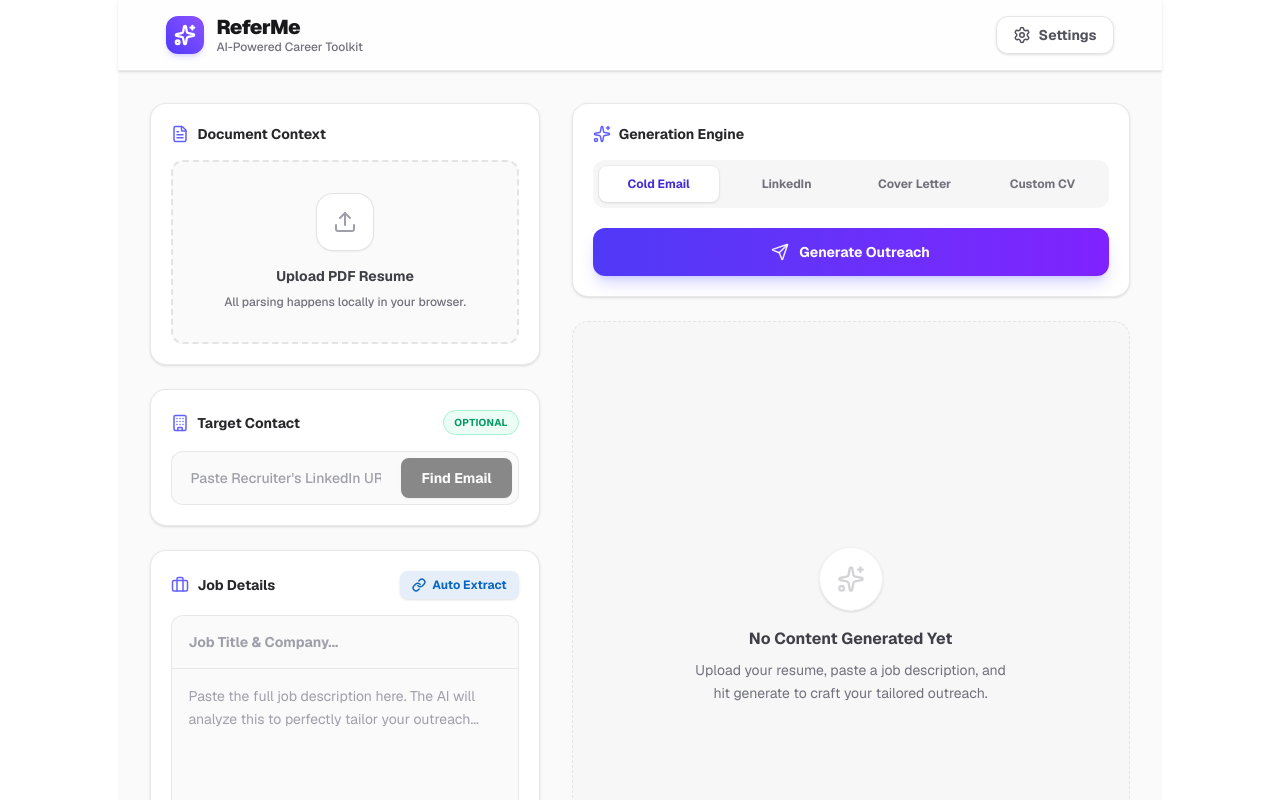
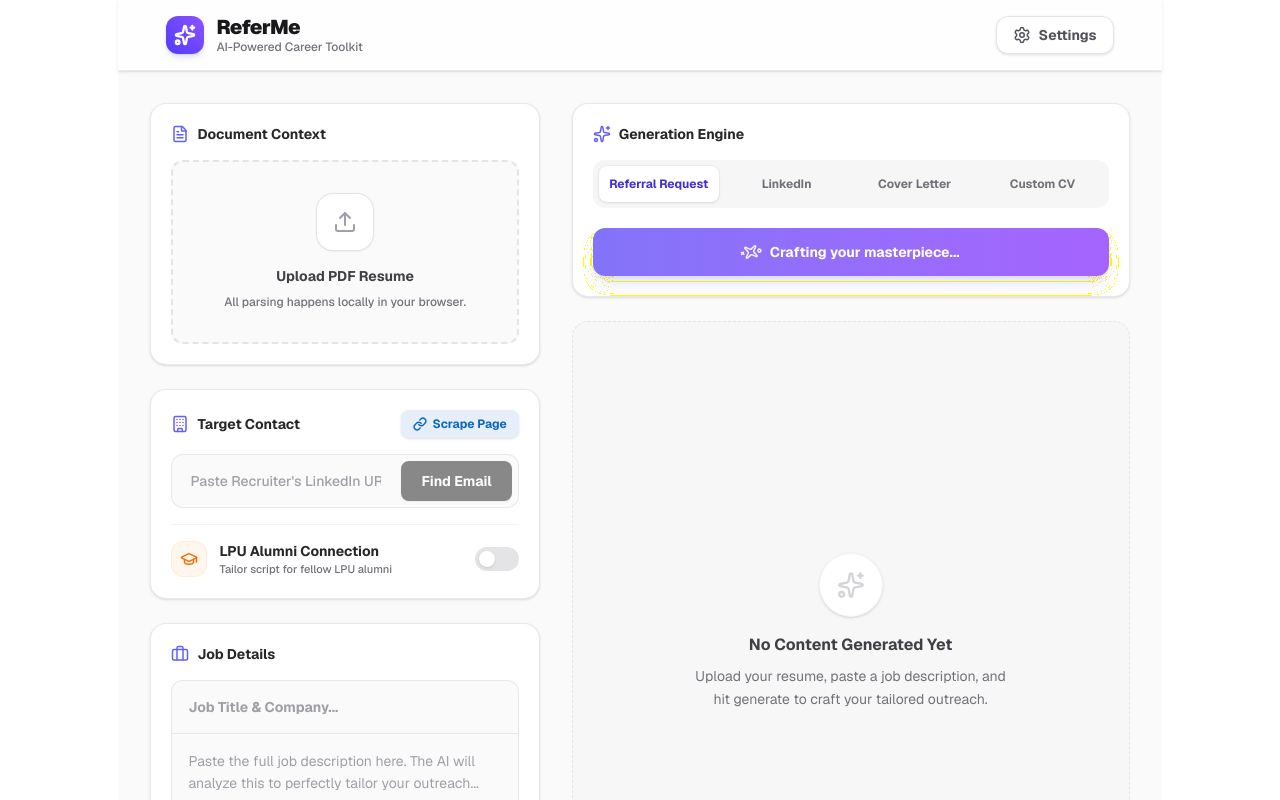
Before and after one commit to yokesh-kumar-M/ReferMe, a Next.js app: page / in a window 1280 px wide. Shown: the top 800 px of the page. Built offline with nearby package versions, Linux system fonts and the light colour scheme; no server answers.

Commit message:
feat: automatic linkedIn scraping and intelligent LPU alumni referral targeting

```diff
--- a/src/app/ClientPage.tsx
+++ b/src/app/ClientPage.tsx
@@ -7,7 +7,7 @@ import { sanitizeText, extractRelevantResumeContext } from "@/lib/utils";
 import {
   Briefcase, FileText, Send, Sparkles, Settings,
   CheckCircle2, AlertCircle, Copy, FileUp, X, Mail, Upload, Link,
-  ChevronRight, Building
+  Building, GraduationCap
 } from "lucide-react";
 
 export default function ClientPage() {
@@ -16,7 +16,7 @@ export default function ClientPage() {
 
   const [jobTitle, setJobTitle] = useState("");
   const [jobDescription, setJobDescription] = useState("");
-  const [generationType, setGenerationType] = useState<"cold_email" | "linkedin" | "cover_letter" | "custom_cv">("cold_email");
+  const [generationType, setGenerationType] = useState<"referral" | "linkedin" | "cover_letter" | "custom_cv">("referral");
 
   const [loading, setLoading] = useState(false);
   const [result, setResult] = useState("");
@@ -29,6 +29,7 @@ export default function ClientPage() {
   const [recruiterEmail, setRecruiterEmail] = useState("");
   const [isVerifyingEmail, setIsVerifyingEmail] = useState(false);
   const [isExtension, setIsExtension] = useState(false);
+  const [isLpuAlumni, setIsLpuAlumni] = useState(false);
   const fileInputRef = useRef<HTMLInputElement>(null);
 
   // Wait for component to mount before using Zustand persisted state to avoid hydration errors
@@ -38,6 +39,15 @@ export default function ClientPage() {
       setIsExtension(true);
     }
   }, []);
+
+  // Automatically scrape when in extension mode
+  useEffect(() => {
+    if (isExtension && mounted) {
+      if (!jobTitle && !jobDescription) {
+        extractLinkedInContext();
+      }
+    }
+  }, [isExtension, mounted]);
 
   const handleFileUpload = async (e: React.ChangeEvent<HTMLInputElement>) => {
     const file = e.target.files?.[0];
@@ -54,9 +64,6 @@ export default function ClientPage() {
 
     try {
       const pdfjsLib = await import("pdfjs-dist");
-
-      // Use the local worker file from the public directory instead of a CDN
-      // This fixes CORS/fetch errors and works offline for the Chrome Extension
       pdfjsLib.GlobalWorkerOptions.workerSrc = '/pdf.worker.min.mjs';
 
       const arrayBuffer = await file.arrayBuffer();
@@ -80,7 +87,7 @@ export default function ClientPage() {
     }
   };
 
-  const extractLinkedInJob = async () => {
+  const extractLinkedInContext = async () => {
     if (!isExtension) {
       setError("This feature is only available when running as a Chrome Extension.");
       return;
@@ -90,16 +97,18 @@ export default function ClientPage() {
 
     try {
       const [tab] = await chrome.tabs.query({ active: true, currentWindow: true });
-      if (!tab.url?.includes("linkedin.com/jobs")) {
-        throw new Error("Please navigate to a LinkedIn Job page first.");
+      if (!tab || !tab.url) {
+        throw new Error("No active tab found.");
       }
 
+      if (tab.url.includes("linkedin.com/jobs")) {
         const [injectionResult] = await chrome.scripting.executeScript({
           target: { tabId: tab.id! },
           func: () => {
             const titleEl = document.querySelector(".job-details-jobs-unified-top-card__job-title") || document.querySelector("h1");
             const descEl = document.getElementById("job-details") || document.querySelector(".jobs-description__content");
             return {
+              type: "job",
               title: titleEl ? (titleEl as HTMLElement).innerText.trim() : "",
               description: descEl ? (descEl as HTMLElement).innerText.trim() : ""
             };
@@ -109,8 +118,27 @@ export default function ClientPage() {
         const extracted = injectionResult.result;
         if (extracted?.title) setJobTitle(extracted.title);
         if (extracted?.description) setJobDescription(extracted.description);
-      if (!extracted?.title && !extracted?.description) {
-        throw new Error("Could not find job details on this page. Try refreshing the page.");
+      } else if (tab.url.includes("linkedin.com/in/")) {
+        const [injectionResult] = await chrome.scripting.executeScript({
+          target: { tabId: tab.id! },
+          func: () => {
+            const bodyText = document.body.innerText.toLowerCase();
+            const isLpu = bodyText.includes("lovely professional university") || bodyText.includes(" lpu ");
+            const nameEl = document.querySelector("h1");
+            return {
+              type: "profile",
+              name: nameEl ? (nameEl as HTMLElement).innerText.trim() : "",
+              isLpu: isLpu
+            };
+          }
+        });
+
+        setRecruiterUrl(tab.url);
+        if (injectionResult.result?.isLpu) {
+          setIsLpuAlumni(true);
+        }
+      } else {
+        throw new Error("Please navigate to a LinkedIn Job or Profile page first.");
       }
     } catch (err: any) {
       setError(err.message);
@@ -130,7 +158,6 @@ export default function ClientPage() {
 
     // Simulate triple-verified work email finding
     setTimeout(() => {
-      // Mock logic to simulate finding an email
       const domainMatch = jobTitle.toLowerCase().match(/at\s+([a-z0-9-]+)/i) ||
                           jobDescription.toLowerCase().match(/([a-z0-9-]+)\.com/i) ||
                           ["company"];
@@ -160,13 +187,15 @@ export default function ClientPage() {
     setResult("");
 
     let systemPrompt = "";
+    const lpuContext = isLpuAlumni ? `\nCRITICAL: The applicant and the recipient BOTH attended Lovely Professional University (LPU). You MUST prominently leverage this shared alumni connection. Start the message by warmly calling out this shared LPU college connection to build instant rapport before asking for the referral or connection.` : "";
+
     if (generationType === "cover_letter") {
       systemPrompt = `You are an expert career coach writing a highly compelling, professional cover letter.
       Match the applicant's resume skills strictly to the job description perfectly.
-      Keep it to 3 concise, engaging paragraphs. Show confidence but be authentic. Do not make up experience.`;
+      Keep it to 3 concise, engaging paragraphs. Show confidence but be authentic. Do not make up experience.${lpuContext}`;
     } else if (generationType === "linkedin") {
       systemPrompt = `You are writing a LinkedIn connection request note (strictly under 300 characters total) to a recruiter or hiring manager for the provided job.
-      Use the resume for context but keep it very brief, polite, and action-oriented. State the role you are interested in and a 1-sentence value prop.`;
+      Use the resume for context but keep it very brief, polite, and action-oriented. Ask for a referral or a brief chat.${lpuContext}`;
     } else if (generationType === "custom_cv") {
       systemPrompt = `You are an elite executive resume writer. Your task is to rewrite the applicant's provided resume to PERFECTLY match the job description.
       CRITICAL INSTRUCTIONS:
@@ -179,13 +208,13 @@ export default function ClientPage() {
          - Education section.
       4. DO NOT output conversational filler like "Here is your customized CV". Output ONLY the clean Markdown.`;
     } else {
-      systemPrompt = `You are writing a highly effective cold email to the hiring manager for the provided job.
-      Use the applicant's resume to highlight only the top 1-2 accomplishments that directly map to the job description's top requirements.
+      systemPrompt = `You are writing a highly effective referral request email to a hiring manager or employee at the target company.
+      Use the applicant's resume to highlight only the top 1-2 accomplishments that directly map to the job description's top requirements to impress them with your competence.
       Keep it under 150 words total. Include a strong subject line formatted exactly as:
       Subject: [Your Subject Here]
 
-      Start with a direct hook, provide the value proposition, and end with a low-friction call to action (e.g., a brief chat).
-      Do not be overly formal or use cliché buzzwords. Write like a confident, competent professional.`;
+      Start with a direct hook, provide the value proposition, and end with a low-friction call to action (e.g., asking for a referral or a brief chat).
+      Do not be overly formal or use cliché buzzwords. Write like a confident, competent professional.${lpuContext}`;
     }
 
     const sanitizedJobDesc = sanitizeText(jobDescription);
@@ -495,15 +524,20 @@ export default function ClientPage() {
               )}
             </section>
 
-            {/* Recruiter Section */}
+            {/* Recruiter Section & LPU Check */}
             <section className="bg-white rounded-2xl p-5 shadow-sm border border-zinc-200/80">
               <div className="flex items-center justify-between mb-4">
                 <h2 className="text-sm font-bold text-zinc-800 flex items-center gap-2">
                   <Building size={18} className="text-indigo-500" /> Target Contact
                 </h2>
-                <span className="text-[10px] font-bold text-emerald-600 bg-emerald-50 px-2.5 py-1 rounded-full border border-emerald-200 uppercase tracking-wide">
-                  Optional
-                </span>
+                {isExtension && (
+                  <button
+                    onClick={extractLinkedInContext}
+                    className="text-xs flex items-center gap-1.5 bg-[#0a66c2]/10 text-[#0a66c2] hover:bg-[#0a66c2]/20 font-bold px-3 py-1.5 rounded-lg transition-all shadow-sm active:scale-95"
+                  >
+                    <Link size={14} strokeWidth={2.5} /> Scrape Page
+                  </button>
+                )}
               </div>
 
               <div className="bg-zinc-50 border border-zinc-200/80 rounded-xl p-1.5 flex gap-2 focus-within:border-indigo-400 focus-within:ring-4 focus-within:ring-indigo-400/10 transition-all duration-300">
@@ -540,22 +574,33 @@ export default function ClientPage() {
                   </motion.div>
                 )}
               </AnimatePresence>
+
+              {/* LPU Alumni Toggle */}
+              <div className="mt-4 pt-4 border-t border-zinc-100 flex items-center justify-between">
+                <div className="flex items-center gap-3">
+                  <div className="bg-orange-50 p-2 rounded-xl text-orange-500 shrink-0 border border-orange-100">
+                    <GraduationCap size={18} />
+                  </div>
+                  <div className="flex flex-col">
+                    <span className="text-sm font-bold text-zinc-800">LPU Alumni Connection</span>
+                    <span className="text-[11px] text-zinc-500 font-medium">Tailor script for fellow LPU alumni</span>
+                  </div>
+                </div>
+                <button
+                  onClick={() => setIsLpuAlumni(!isLpuAlumni)}
+                  className={`relative inline-flex h-6 w-11 items-center rounded-full transition-colors focus:outline-none focus:ring-2 focus:ring-orange-500 focus:ring-offset-2 ${isLpuAlumni ? 'bg-orange-500' : 'bg-zinc-200'}`}
+                >
+                  <span className={`inline-block h-4 w-4 transform rounded-full bg-white transition-transform shadow-sm ${isLpuAlumni ? 'translate-x-6' : 'translate-x-1'}`} />
+                </button>
+              </div>
             </section>
 
             {/* Job Description Section */}
-            <section className="bg-white rounded-2xl p-5 shadow-sm border border-zinc-200/80 flex flex-col h-[380px]">
+            <section className="bg-white rounded-2xl p-5 shadow-sm border border-zinc-200/80 flex flex-col h-[320px]">
               <div className="flex items-center justify-between mb-4 shrink-0">
                 <h2 className="text-sm font-bold text-zinc-800 flex items-center gap-2">
                   <Briefcase size={18} className="text-indigo-500" /> Job Details
                 </h2>
-                {isExtension && (
-                  <button
-                    onClick={extractLinkedInJob}
-                    className="text-xs flex items-center gap-1.5 bg-[#0a66c2]/10 text-[#0a66c2] hover:bg-[#0a66c2]/20 font-bold px-3 py-1.5 rounded-lg transition-all shadow-sm active:scale-95"
-                  >
-                    <Link size={14} strokeWidth={2.5} /> Auto Extract
-                  </button>
-                )}
               </div>
 
               <div className="flex-1 flex flex-col bg-zinc-50 border border-zinc-200/80 rounded-xl overflow-hidden focus-within:border-indigo-400 focus-within:ring-4 focus-within:ring-indigo-400/10 transition-all duration-300">
@@ -586,7 +631,7 @@ export default function ClientPage() {
               </h2>
 
               <div className="grid grid-cols-2 sm:grid-cols-4 gap-2 bg-zinc-100/80 p-1.5 rounded-xl mb-5">
-                {(["cold_email", "linkedin", "cover_letter", "custom_cv"] as const).map((type) => (
+                {(["referral", "linkedin", "cover_letter", "custom_cv"] as const).map((type) => (
                   <button
                     key={type}
                     onClick={() => setGenerationType(type)}
@@ -596,7 +641,7 @@ export default function ClientPage() {
                         : "text-zinc-500 hover:text-zinc-800 hover:bg-zinc-200/80"
                     }`}
                   >
-                    {type === "cold_email" ? "Cold Email" : type === "linkedin" ? "LinkedIn" : type === "custom_cv" ? "Custom CV" : "Cover Letter"}
+                    {type === "referral" ? "Referral Request" : type === "linkedin" ? "LinkedIn" : type === "custom_cv" ? "Custom CV" : "Cover Letter"}
                   </button>
                 ))}
               </div>
@@ -633,7 +678,7 @@ export default function ClientPage() {
                       <FileText size={16} className="text-indigo-600" /> Final Output
                     </h2>
                     <div className="flex items-center gap-2">
-                      {generationType === "cold_email" && (
+                      {generationType === "referral" && (
                         <button
                           onClick={openInEmail}
                           className="text-xs px-3 py-1.5 rounded-lg transition-all flex items-center gap-1.5 font-bold shadow-sm bg-white text-indigo-700 border border-indigo-200 hover:bg-indigo-50 hover:border-indigo-300"
```
Lines whose indentation alone changed are shown as unchanged.
